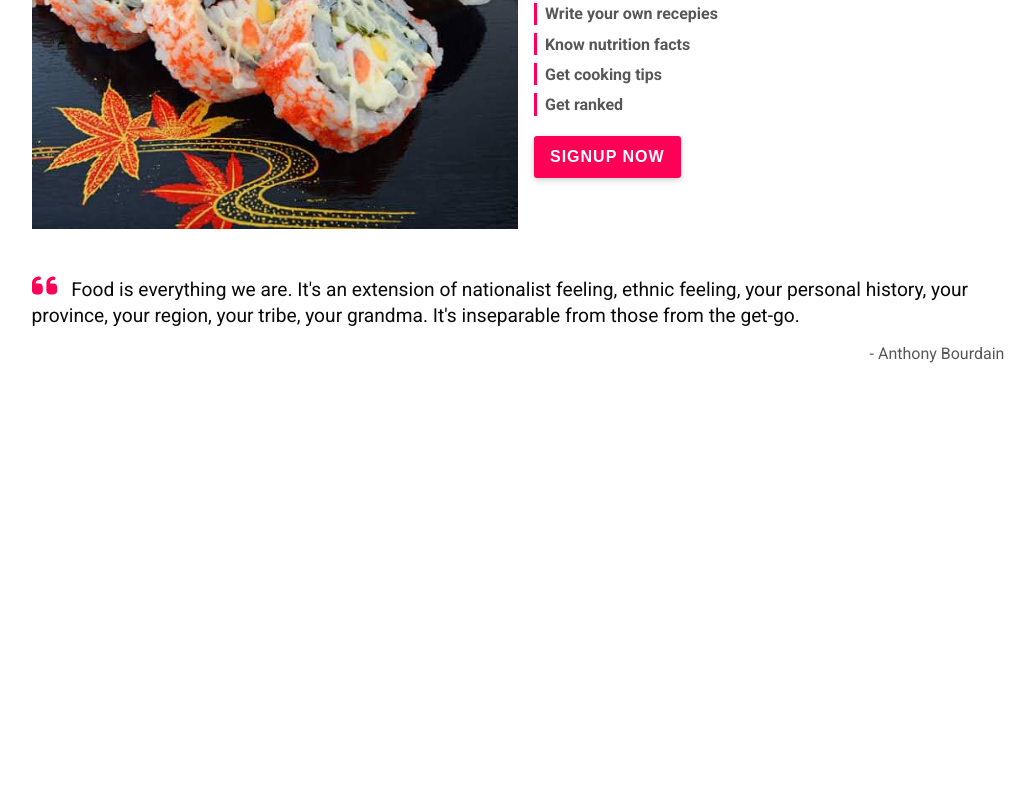
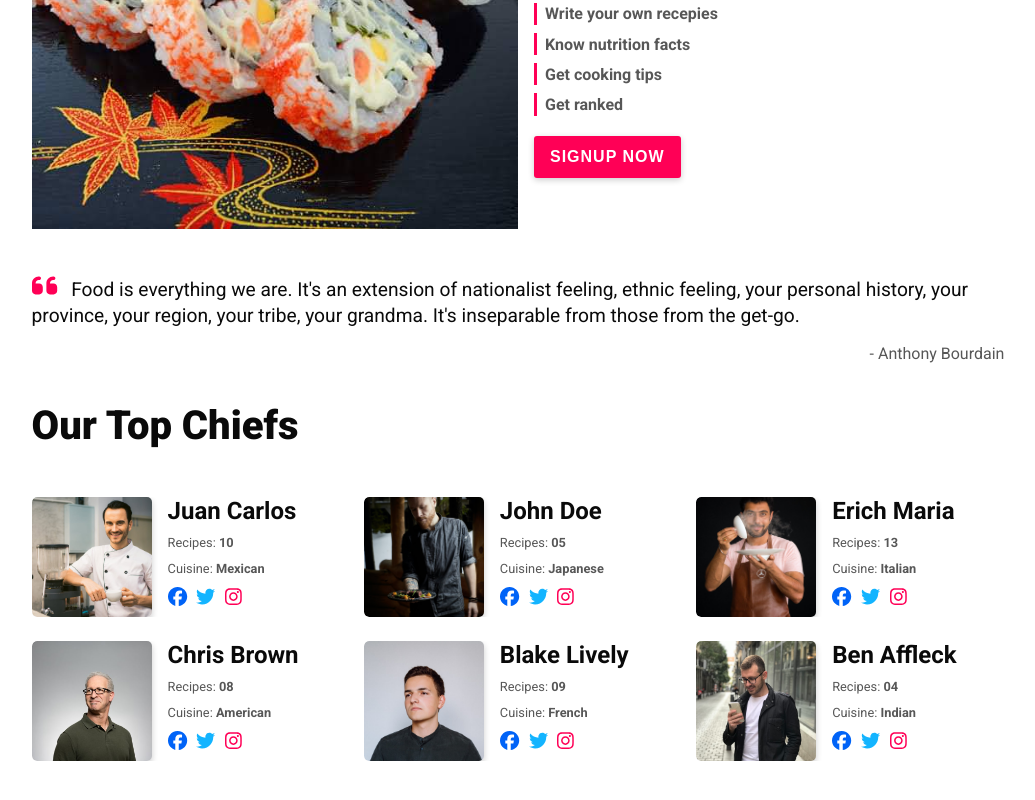
Before and after one commit to Rajeev02/food-app, a React (Create React App) app: page /recipes in a window 1280 px wide. Shown: the part 791-1591 px from the top of the page, without its empty margins (122-1157 px from the left). Before the commit the page ends 1231 px from the top, so only its background shows below. Built offline with nearby package versions, Linux system fonts and the light colour scheme.

Commit message:
top chiefs

```diff
--- a/src/App.js
+++ b/src/App.js
@@ -1,4 +1,5 @@
 import React from "react";
+import ChiefsSection from "./components/ChiefsSection";
 import HeroSection from "./components/HeroSection";
 import ImproveSkills from "./components/ImproveSkills";
 import Navbar from "./components/Navbar";
@@ -12,6 +13,7 @@ function App() {
         <HeroSection />
         <ImproveSkills />
         <QuoteSection />
+        <ChiefsSection />
       </div>
     </div>
   );
--- /dev/null
+++ b/src/components/ChiefCard.js
@@ -0,0 +1,31 @@
+import { FontAwesomeIcon } from "@fortawesome/react-fontawesome";
+import {
+  faFacebook,
+  faTwitter,
+  faInstagram,
+} from "@fortawesome/free-brands-svg-icons";
+import React from "react";
+
+const ChiefCard = ({ chief }) => {
+  return (
+    <div className="chief-card">
+      <img src={chief.img} alt="" />
+      <div className="chief-card-info">
+        <h3 className="chief-card-name">{chief.name}</h3>
+        <p className="chief-recipe-count">
+          Recipes: <b>{chief.recipesCount}</b>
+        </p>
+        <p className="chief-cuisine">
+          Cuisine: <b>{chief.cuisine}</b>
+        </p>
+        <p className="chief-icons">
+          <FontAwesomeIcon icon={faFacebook} />
+          <FontAwesomeIcon icon={faTwitter} />
+          <FontAwesomeIcon icon={faInstagram} />
+        </p>
+      </div>
+    </div>
+  );
+};
+
+export default ChiefCard;
--- /dev/null
+++ b/src/components/ChiefsSection.js
@@ -0,0 +1,55 @@
+import React from "react";
+import ChiefCard from "./ChiefCard";
+
+const ChiefsSection = () => {
+  const chiefs = [
+    {
+      name: "Juan Carlos",
+      img: "/img/top-chiefs/img_1.jpg",
+      recipesCount: "10",
+      cuisine: "Mexican",
+    },
+    {
+      name: "John Doe",
+      img: "/img/top-chiefs/img_2.jpg",
+      recipesCount: "05",
+      cuisine: "Japanese",
+    },
+    {
+      name: "Erich Maria",
+      img: "/img/top-chiefs/img_3.jpg",
+      recipesCount: "13",
+      cuisine: "Italian",
+    },
+    {
+      name: "Chris Brown",
+      img: "/img/top-chiefs/img_4.jpg",
+      recipesCount: "08",
+      cuisine: "American",
+    },
+    {
+      name: "Blake Lively",
+      img: "/img/top-chiefs/img_5.jpg",
+      recipesCount: "09",
+      cuisine: "French",
+    },
+    {
+      name: "Ben Affleck",
+      img: "/img/top-chiefs/img_6.jpg",
+      recipesCount: "04",
+      cuisine: "Indian",
+    },
+  ];
+  return (
+    <div className="section chiefs">
+      <h1 className="title">Our Top Chiefs</h1>
+      <div className="top-chiefs-container">
+        {chiefs.map((chief) => (
+          <ChiefCard chief={chief} />
+        ))}
+      </div>
+    </div>
+  );
+};
+
+export default ChiefsSection;
--- a/src/styles/index.scss
+++ b/src/styles/index.scss
@@ -94,26 +94,71 @@ img{
 
 @import "partials/improve-section.scss";
 
-.section.quote{
+@import "partials/quote-section.scss";
+
+
+
+.section.chiefs{
     display: block;
-    .quote-text{
-        font-size: 1.2em;
-        line-height: 1.3;
-        color:var(--text-color);
-        svg{
-            color: var(--primary-color);
+
+}
+.top-chiefs-container{
+    display: grid;
+    grid-template-columns: repeat(auto-fit, minmax(280px, 1fr));
+    grid-gap: 1.5em;
+    margin-top: 3em;
+}
+.chief-card{
+    display: flex;
+    height: 120px;
+    background-color: var(--background-color);
+    border-radius: 5px;
+    overflow: hidden;
+    img{
+        height: 100%;
+        width: 120px;
+        border-radius: 5px;
+        overflow: hidden;
+        box-shadow: 0 3px 6px var(--shadow-color);
+    }
+
+    .chief-card-info{
+        height: 100%;
+        display: flex;
+        flex-direction: column;
+        justify-content: space-between;
+        padding-bottom: .5em;
+        padding-left: 1em;
+        .chief-card-name{
             font-size: 1.5em;
-            margin-right: .5em;
+            font-weight: bold;
+            color: var(--text-color);
         }
-    }
-    .quote-author{
-        color: var(--text-light);
-        text-align: right;
-        margin-top: 1em;
+        .chief-recipe-count, .chief-cuisine{
+            font-size: .8em;
+            color: var(--text-light);
+        }
+        .chief-icons{
+            font-size: 1.2em;
+            svg{
+                margin-right: .5em;
+                &:nth-child(1){
+                    color:#0063f7;
+                }
+                &:nth-child(2){
+                    color:#13b4ff;
+                }
+                &:nth-child(3){
+                    color:#ff0056;
+                }
+            }
+        }
+
 
     }
+}
 
-}
+
 .main{
     padding-block: 3vw;
 }
@@ -130,5 +175,8 @@ img{
     .sidebar-btn{
         display: block;
     }
+    .chief-card{
+        box-shadow: 0 5px 10px var(--shadow-color);
+    }
 
 }
--- /dev/null
+++ b/src/styles/partials/_quote-section.scss
@@ -0,0 +1,20 @@
+.section.quote{
+    display: block;
+    .quote-text{
+        font-size: 1.2em;
+        line-height: 1.3;
+        color:var(--text-color);
+        svg{
+            color: var(--primary-color);
+            font-size: 1.5em;
+            margin-right: .5em;
+        }
+    }
+    .quote-author{
+        color: var(--text-light);
+        text-align: right;
+        margin-top: 1em;
+
+    }
+
+}
```
